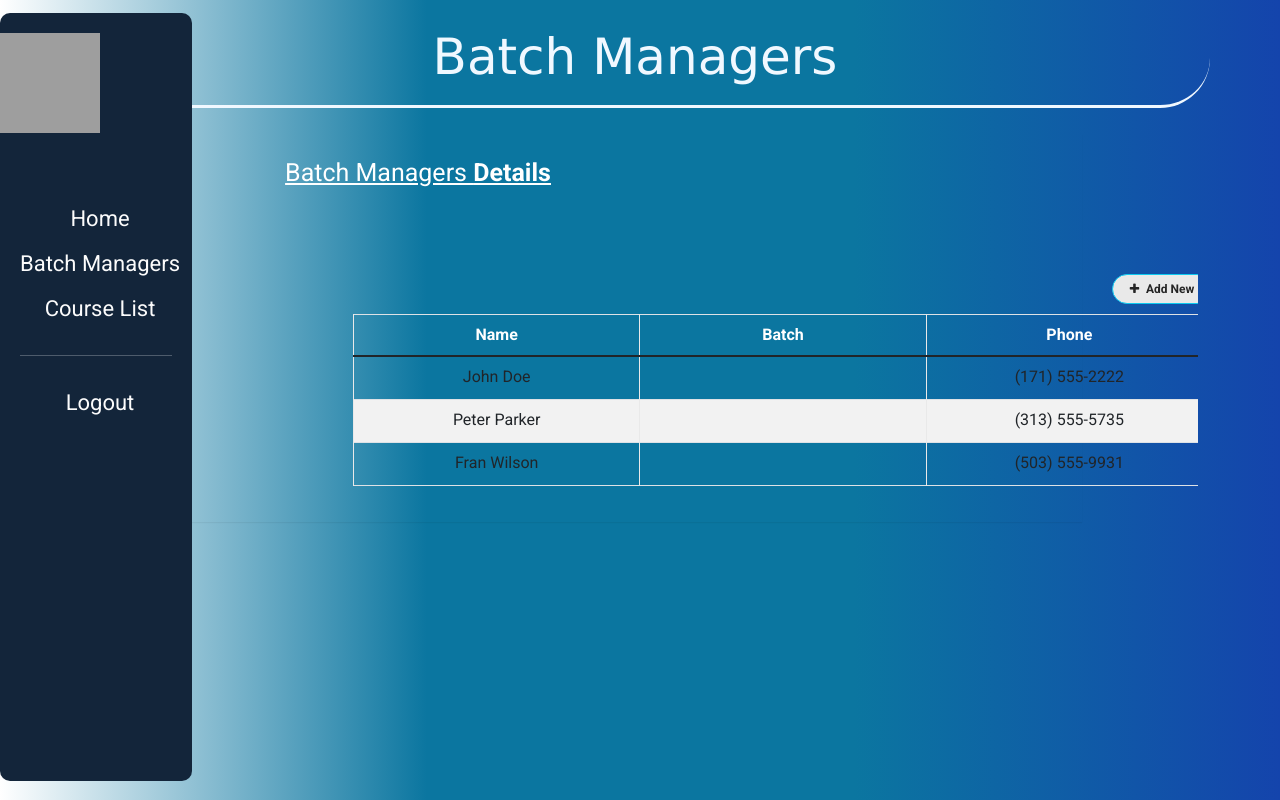
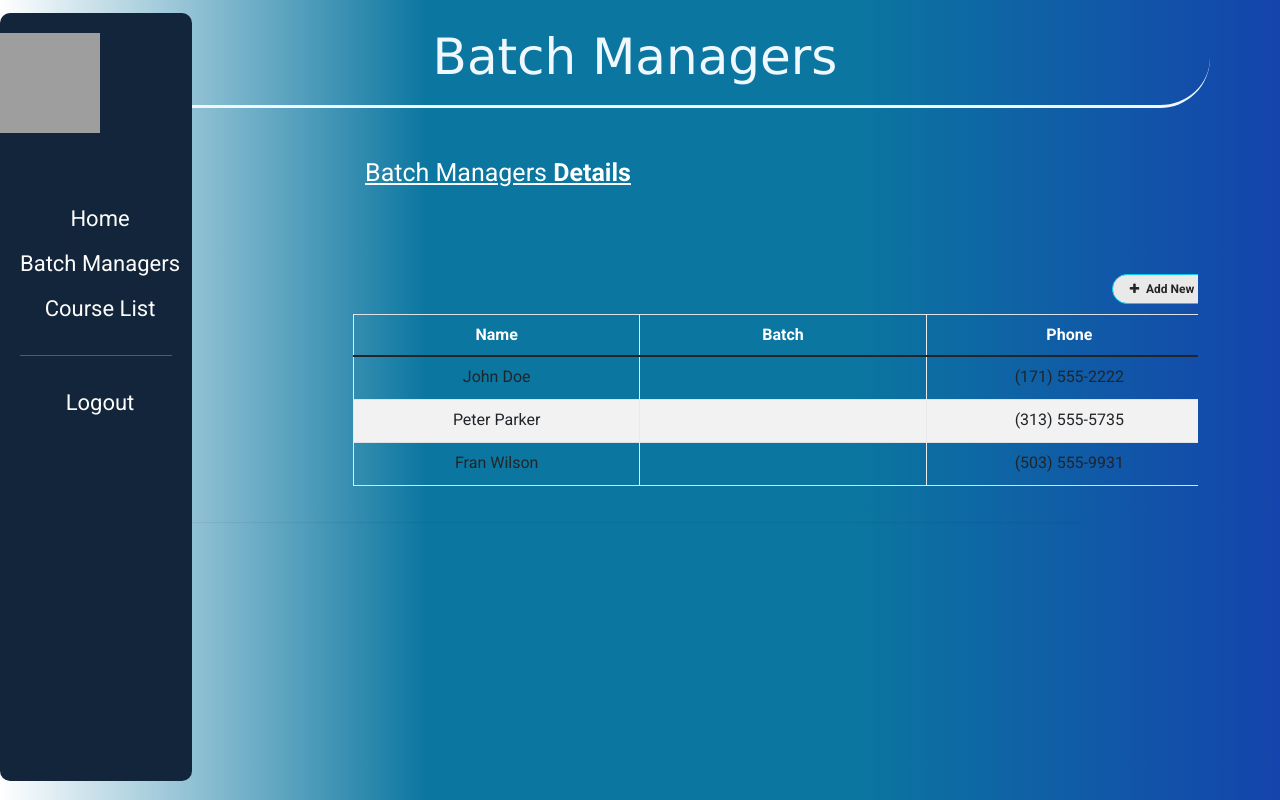
Before and after one commit to JaisonRoy/ICTAK-ID-App-Generator, a React (Create React App) app: page /bmlist in a window 1280 px wide. Built offline with nearby package versions, Linux system fonts and the light colour scheme; grey boxes are pictures that could not be loaded.

Commit message:
Update CourseList.css

```diff
--- a/src/pages/courselist/CourseList.css
+++ b/src/pages/courselist/CourseList.css
@@ -48,7 +48,7 @@
 .table-wrapper {
     width: 1000px;
     margin: 10px auto;
-    margin-right: 300px;
+    margin-right: 280px;
     padding: 20px;
     box-shadow: 0 1px 1px rgba(0,0,0,.05);
 }
@@ -133,6 +133,7 @@ table.table td .add {
     color: #ffffff;
     font-size: 25px;
     margin-bottom: -50px;
+    margin-right: -80px;
     text-decoration: underline;
 
 }
```
